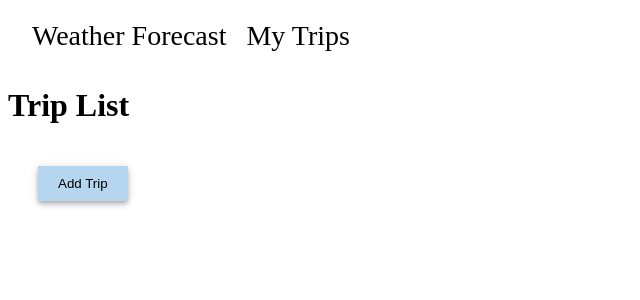
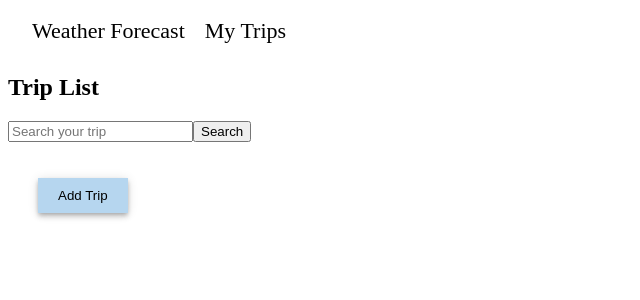
Before and after one commit to Ruslaana/task-weather, a React (Create React App) app: page /trips in a window 1280 px wide. Shown: the top 300 px of the page, without its empty margins (0-640 px from the left). Built offline with nearby package versions, Linux system fonts and the light colour scheme.

Commit message:
new updates

```diff
--- a/src/components/App.jsx
+++ b/src/components/App.jsx
@@ -9,10 +9,10 @@ import Loader from './Loader/Loader';
 // import Modal from '../pages/Modal';
 // import WeatherForecast from '../pages/WeatherForecast';
 
-const TripList = lazy(() => import('../pages/TripList'));
+const TripList = lazy(() => import('../pages/TripList/TripList'));
 const TripDetails = lazy(() => import('./TripDetails'));
 const AddTripForm = lazy(() => import('./AddTripForm/AddTripForm'));
-const Modal = lazy(() => import('../pages/Modal'));
+const Modal = lazy(() => import('../pages/Modal/Modal'));
 const WeatherForecast = lazy(() => import('../pages/WeatherForecast'));
 
 
@@ -38,6 +38,10 @@ function App() {
     setShowModal(false); // Закриваємо модальне вікно після додавання подорожі
   };
 
+  const deleteTrip = (id) => {
+    setTrips(trips.filter((trip) => trip.id !== id));
+  };
+
   return (
     <>
       <nav className={styles.Navigation}>
@@ -48,7 +52,7 @@ function App() {
     <Suspense fallback={<Loader/>}>
       <Routes>
         <Route path="/" index element={<WeatherForecast />} />
-        <Route path="/trips" element={<TripList trips={trips} />} />
+        <Route path="/trips" element={<TripList trips={trips} onDeleteTrip={deleteTrip} />} /> {/* Передаємо onDeleteTrip */}
         <Route path="/trips/:city" element={<TripDetails />} />
         <Route path="*" element={<WeatherForecast />}  />
       </Routes>
--- a/src/components/App.module.css
+++ b/src/components/App.module.css
@@ -1,11 +1,8 @@
 .Navigation{
-  font-size: 18px;
-  font-weight: 500;
-  min-height: 34px;
   padding-right: 24px;
   padding-left: 24px;
-  padding-top: 12px;
-  padding-bottom: 12px;
+  padding-top: 10px;
+  padding-bottom: 10px;
 }
 
 .link{
@@ -13,7 +10,7 @@
   color: black;
   margin-right: 20px;
   font-family: 'Times New Roman', Times, serif;
-  font-size: 28px;
+  font-size: 22px;
   font-weight: 500;
 }
 
--- a/src/pages/TripList.jsx
+++ /dev/null
@@ -1,19 +0,0 @@
-import React from 'react';
-import { Link } from 'react-router-dom';
-
-function TripList({ trips }) {
-  return (
-    <div>
-      <h1>Trip List</h1>
-      <ul>
-        {trips.map((trip) => (
-          <li key={trip.id}>
-            <Link to={`/trips/${trip.id}`}>{trip.city}</Link>
-          </li>
-        ))}
-      </ul>
-    </div>
-  );
-}
-
-export default TripList;
--- /dev/null
+++ b/src/pages/TripList/TripList.jsx
@@ -0,0 +1,26 @@
+import React from 'react';
+import { Link } from 'react-router-dom';
+
+function TripList({ trips, onDeleteTrip }) {
+  const handleDeleteTrip = (id) => {
+    onDeleteTrip(id);
+  };
+
+  return (
+    <div>
+      <h2>Trip List</h2>
+      <input type="text" placeholder="Search your trip" />
+      <button type="submit">Search</button>
+      <ul>
+        {trips.map((trip) => (
+          <li key={trip.id}>
+            <Link to={`/trips/${trip.id}`}>{trip.city}</Link>
+            <button onClick={() => handleDeleteTrip(trip.id)}>Delete</button>
+          </li>
+        ))}
+      </ul>
+    </div>
+  );
+}
+
+export default TripList;
--- a/src/pages/WeatherForecast.jsx
+++ b/src/pages/WeatherForecast.jsx
@@ -8,6 +8,7 @@ function WeatherForecast({ city }) {
     const getWeatherForecast = async () => {
       const mergedData = await fetchWeatherForecast(city);
       setForecast(mergedData);
+      // console.log(mergedData)
     };
 
     getWeatherForecast();
@@ -20,12 +21,10 @@ function WeatherForecast({ city }) {
   return (
     <div>
       <h3>Weather Forecast</h3>
-      <input type="text" placeholder="Search your trip" />
-      <button type="submit">Search</button>
       {forecast.map((day) => (
         <div>
           <h4>City: {city}</h4>
-          <p>Day: {day.date}</p>
+          <p>Day: {day.datetime}</p>
           <p>Condition: {day.conditions}</p>
           <p>Temperature: {day.temp}</p>
         </div>
```
Also changed, not shown: src/pages/TripList/TripList.module.css (added, +11 -0 lines), src/pages/Modal/Modal.jsx (renamed from src/pages/Modal.jsx), src/pages/Modal/Modal.module.css (renamed from src/pages/Modal.module.css).
